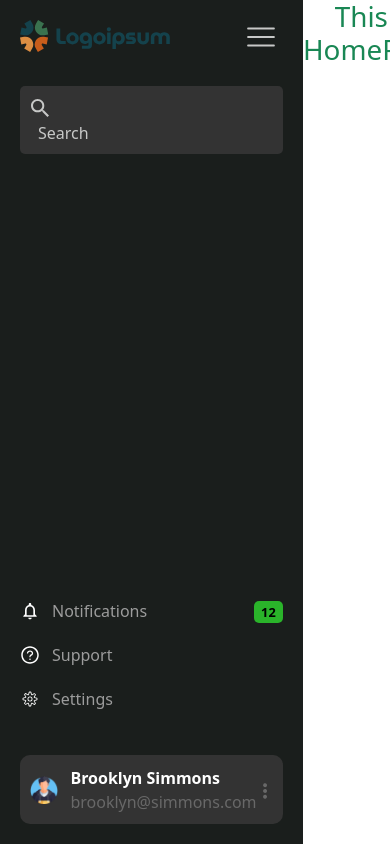
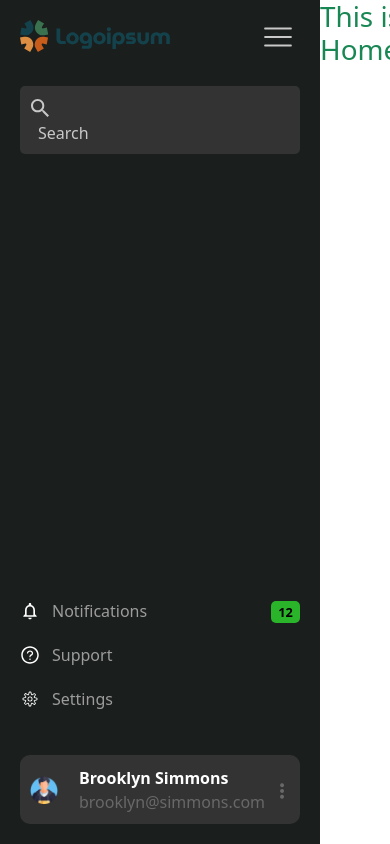
Before and after one commit to mohdsahil36/CarbonCell-Assignment, a React (Vite) app: page / in a window 390 px wide. Shown: the top 844 px of the page. Built offline with nearby package versions, Linux system fonts and the light colour scheme.

Commit message:
code update

```diff
--- a/src/App.css
+++ b/src/App.css
@@ -42,10 +42,10 @@
 } */
 
 body{
-  max-width: 100vw;
-  max-height: 100vh;
+  min-width: 100vw;
+  min-height: 100vh;
   margin: 0;
 }
 .sideBar{
-  width: 20rem;
+  min-width: 20rem;
 }
--- a/src/App.jsx
+++ b/src/App.jsx
@@ -41,7 +41,7 @@ function App() {
         <div className='col-md-3 p-0 sideBar'>
           <Sidebar />
         </div>
-        <div className='col-md-6 text-center text-success'>
+        <div className='col-md-9 text-success'>
           <RouterProvider router={router}/>
         </div>
       </div>
--- a/src/components/UserCard/UserCard.jsx
+++ b/src/components/UserCard/UserCard.jsx
@@ -6,7 +6,7 @@ import classes from './UserCard.module.css';
 export default function UserCard(){
     return(
         <div className={classes['user-card']}>
-            <div className='user-avatar'>
+            <div className={classes['user-avatar']}>
                 <img src={Avatar} alt="avatar" className={classes.avatar}/>
             </div>
             <div className={classes['user-data']}>
```
